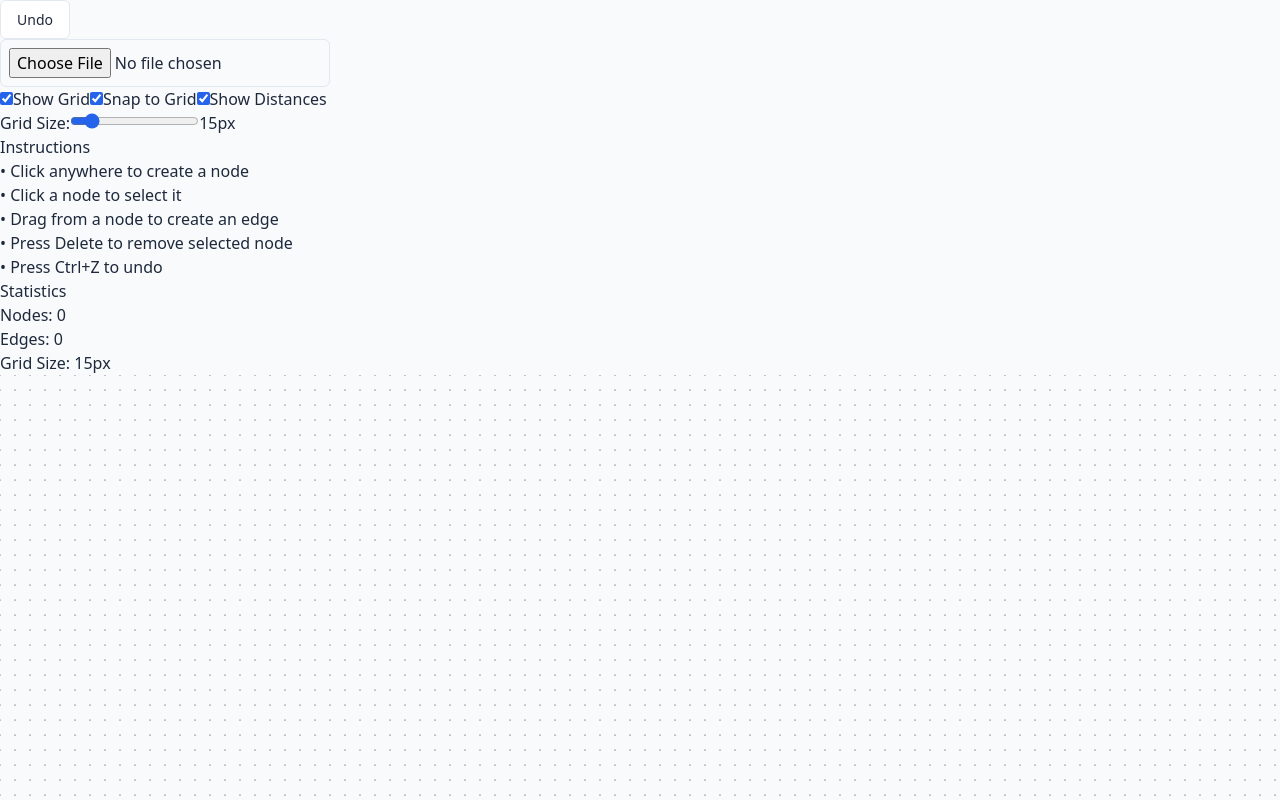
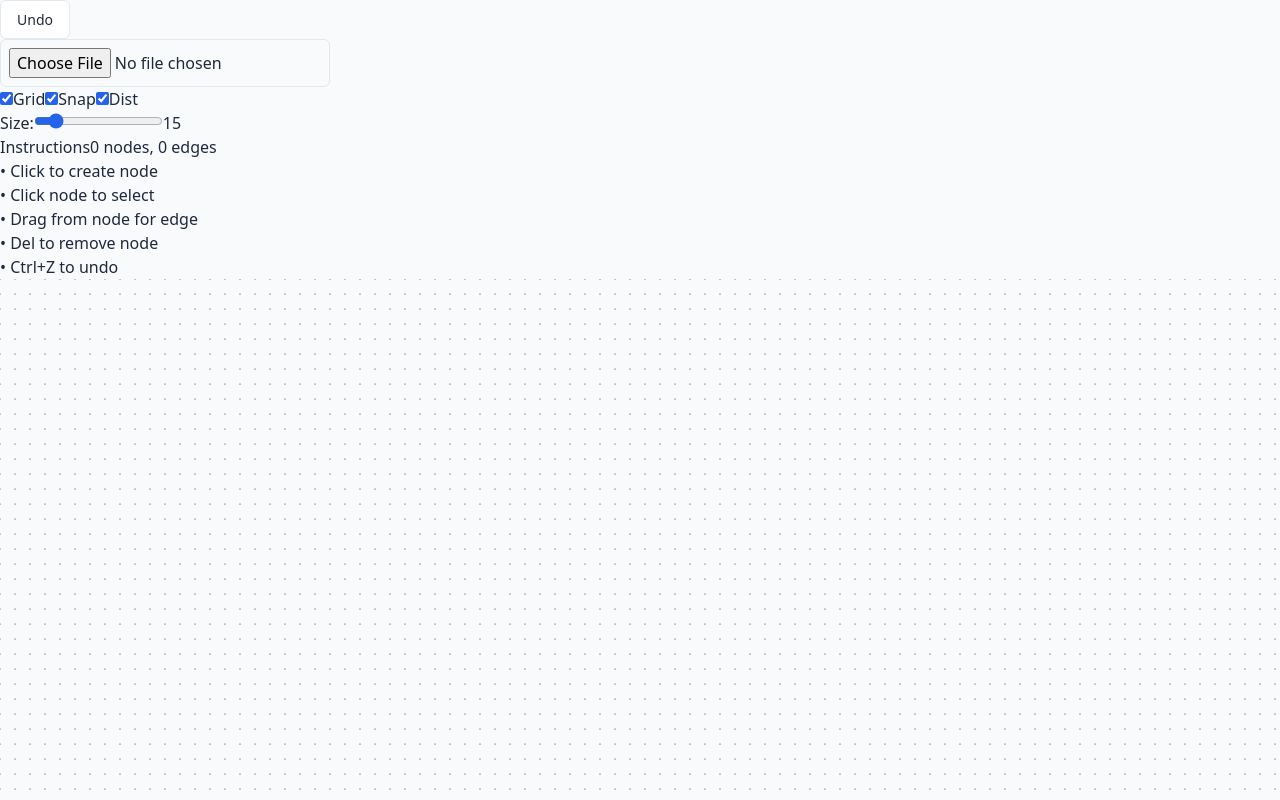
Before and after one commit to gbccsclub/pointr, a React (Vite) app in the folder graph-editor/: page / in a window 1280 px wide. Shown: the top 800 px of the page. Built offline with nearby package versions, Linux system fonts and the light colour scheme.

Commit message:
feat: compact controls

```diff
--- a/graph-editor/src/components/GraphEditor/Controls.jsx
+++ b/graph-editor/src/components/GraphEditor/Controls.jsx
@@ -12,14 +12,14 @@ const Controls = ({
   onImageToggle
 }) => {
   return (
-    <div className="bg-white/90 backdrop-blur-sm rounded-lg shadow-lg p-4">
-      <div className="flex flex-col gap-4">
-        {/* Undo and Delete buttons */}
-        <div className="flex gap-2">
+    <div className="bg-white/90 backdrop-blur-sm rounded-lg shadow-lg p-2 text-xs">
+      <div className="flex items-center gap-2">
+        {/* Left side: Undo and Delete buttons */}
+        <div className="flex gap-1.5">
           <button
             onClick={handleUndo}
             disabled={!canUndo}
-            className={`px-3 py-1 text-sm rounded transition-colors ${
+            className={`px-2 py-0.5 rounded transition-colors ${
               canUndo
                 ? 'bg-blue-50 text-blue-600 hover:bg-blue-100'
                 : 'bg-gray-50 text-gray-400 cursor-not-allowed'
@@ -31,37 +31,37 @@ const Controls = ({
           {selectedNode && (
             <button
               onClick={onDeleteNode}
-              className="px-3 py-1 text-sm bg-red-50 text-red-600 hover:bg-red-100 rounded transition-colors"
+              className="px-2 py-0.5 bg-red-50 text-red-600 hover:bg-red-100 rounded transition-colors"
             >
-              Delete Node
+              Delete
             </button>
           )}
         </div>
 
-        {/* Image controls */}
-        <div className="flex flex-col gap-2">
+        {/* Divider */}
+        <div className="h-4 w-px bg-gray-200"></div>
+
+        {/* Right side: Image controls */}
         <div className="flex items-center gap-2">
           <input
             type="file"
             accept="image/*"
             onChange={onImageUpload}
-              className="text-sm file:mr-4 file:py-1 file:px-3 file:rounded file:border-0 file:text-sm file:bg-blue-50 file:text-blue-600 hover:file:bg-blue-100"
+            className="w-24 text-xs file:mr-1 file:py-0.5 file:px-1.5 file:rounded file:border-0 file:text-xs file:bg-blue-50 file:text-blue-600 hover:file:bg-blue-100"
           />
-          </div>
 
           {image && (
-            <div className="flex items-center gap-4">
-              <label className="flex items-center gap-2 text-sm cursor-pointer">
+            <>
+              <label className="flex items-center gap-1 cursor-pointer whitespace-nowrap">
                 <input
                   type="checkbox"
                   checked={opacity > 0}
                   onChange={(e) => onImageToggle(e.target.checked)}
-                  className="rounded border-gray-300 text-blue-600 focus:ring-blue-500"
+                  className="h-3 w-3 rounded border-gray-300 text-blue-600"
                 />
-                Show Image
+                Show
               </label>
 
-              <div className="flex items-center gap-2 flex-1">
               <input
                 type="range"
                 min="0"
@@ -69,13 +69,12 @@ const Controls = ({
                 step="0.1"
                 value={opacity}
                 onChange={(e) => onOpacityChange(e.target.value)}
-                  className="w-full accent-blue-600"
+                className="w-16 h-2 accent-blue-600"
               />
-                <span className="text-sm text-gray-600 w-12">
+              <span className="text-gray-600 w-6">
                 {Math.round(opacity * 100)}%
               </span>
-              </div>
-            </div>
+            </>
           )}
         </div>
       </div>
--- a/graph-editor/src/components/GraphEditor/GridControls.jsx
+++ b/graph-editor/src/components/GraphEditor/GridControls.jsx
@@ -11,53 +11,51 @@ const GridControls = ({
   setGridSize,
 }) => {
   return (
-    <div className="bg-white/90 backdrop-blur-sm rounded-lg shadow-lg p-4 min-w-[280px]">
-      <div className="space-y-4">
-        <div className="flex flex-wrap gap-4">
-          <label className="flex items-center gap-2 text-sm whitespace-nowrap cursor-pointer">
+    <div className="bg-white/90 backdrop-blur-sm rounded-lg shadow-lg p-2 text-xs">
+      <div className="space-y-2">
+        <div className="flex gap-3">
+          <label className="flex items-center gap-1 cursor-pointer">
             <input
               type="checkbox"
               checked={showGrid}
               onChange={(e) => setShowGrid(e.target.checked)}
-              className="rounded border-gray-300 text-blue-600 focus:ring-blue-500"
+              className="h-3 w-3 rounded border-gray-300 text-blue-600"
             />
-            Show Grid
+            Grid
           </label>
 
-          <label className="flex items-center gap-2 text-sm whitespace-nowrap cursor-pointer">
+          <label className="flex items-center gap-1 cursor-pointer">
             <input
               type="checkbox"
               checked={snapToGrid}
               onChange={(e) => setSnapToGrid(e.target.checked)}
-              className="rounded border-gray-300 text-blue-600 focus:ring-blue-500"
+              className="h-3 w-3 rounded border-gray-300 text-blue-600"
             />
-            Snap to Grid
+            Snap
           </label>
 
-          <label className="flex items-center gap-2 text-sm whitespace-nowrap cursor-pointer">
+          <label className="flex items-center gap-1 cursor-pointer">
             <input
               type="checkbox"
               checked={showDistances}
               onChange={(e) => setShowDistances(e.target.checked)}
-              className="rounded border-gray-300 text-blue-600 focus:ring-blue-500"
+              className="h-3 w-3 rounded border-gray-300 text-blue-600"
             />
-            Show Distances
+            Dist
           </label>
         </div>
 
-        <div className="flex items-center gap-4">
-          <label className="flex items-center gap-2 text-sm whitespace-nowrap">
-            Grid Size:
+        <div className="flex items-center gap-2">
+          <span>Size:</span>
           <input
             type="range"
             min="10"
             max="50"
             value={gridSize}
             onChange={(e) => setGridSize(Number(e.target.value))}
-              className="w-32 accent-blue-600"
+            className="w-20 h-3 accent-blue-600"
           />
-            <span className="w-8 text-right">{gridSize}px</span>
-          </label>
+          <span className="w-7 text-right">{gridSize}</span>
         </div>
       </div>
     </div>
--- a/graph-editor/src/components/GraphEditor/Instructions.jsx
+++ b/graph-editor/src/components/GraphEditor/Instructions.jsx
@@ -2,25 +2,23 @@ import React from 'react';
 
 const Instructions = ({ nodes, edges, gridSize, selectedNode }) => {
   return (
-    <div className="bg-white rounded-lg shadow-lg p-4 backdrop-blur-sm bg-opacity-90 w-64">
-      <h3 className="font-medium text-sm mb-3 text-slate-700">Instructions</h3>
-      <ul className="text-sm space-y-1 text-slate-600 mb-4">
-        <li>• Click anywhere to create a node</li>
-        <li>• Click a node to select it</li>
-        <li>• Drag from a node to create an edge</li>
-        <li>• Press Delete to remove selected node</li>
-        <li>• Press Ctrl+Z to undo</li>
+    <div className="bg-white/90 backdrop-blur-sm rounded-lg shadow-lg p-2 text-xs w-48">
+      <div className="flex justify-between items-center mb-1.5">
+        <span className="font-medium text-slate-700">Instructions</span>
+        <span className="text-slate-500">{nodes.length} nodes, {edges.length} edges</span>
+      </div>
+      <ul className="space-y-0.5 text-slate-600 mb-1">
+        <li>• Click to create node</li>
+        <li>• Click node to select</li>
+        <li>• Drag from node for edge</li>
+        <li>• Del to remove node</li>
+        <li>• Ctrl+Z to undo</li>
       </ul>
-
-      <h4 className="font-medium text-sm mb-2 text-slate-700">Statistics</h4>
-      <ul className="text-sm space-y-1 text-slate-600">
-        <li>Nodes: {nodes.length}</li>
-        <li>Edges: {edges.length}</li>
-        <li>Grid Size: {gridSize}px</li>
-        {selectedNode && (
-          <li>Selected: {selectedNode.label} ({selectedNode.x}, {selectedNode.y})</li>
-        )}
-      </ul>
+      {selectedNode && (
+        <div className="text-slate-500">
+          Selected: {selectedNode.label} ({selectedNode.x}, {selectedNode.y})
+        </div>
+      )}
     </div>
   );
 };
```
Lines whose indentation alone changed are shown as unchanged.
